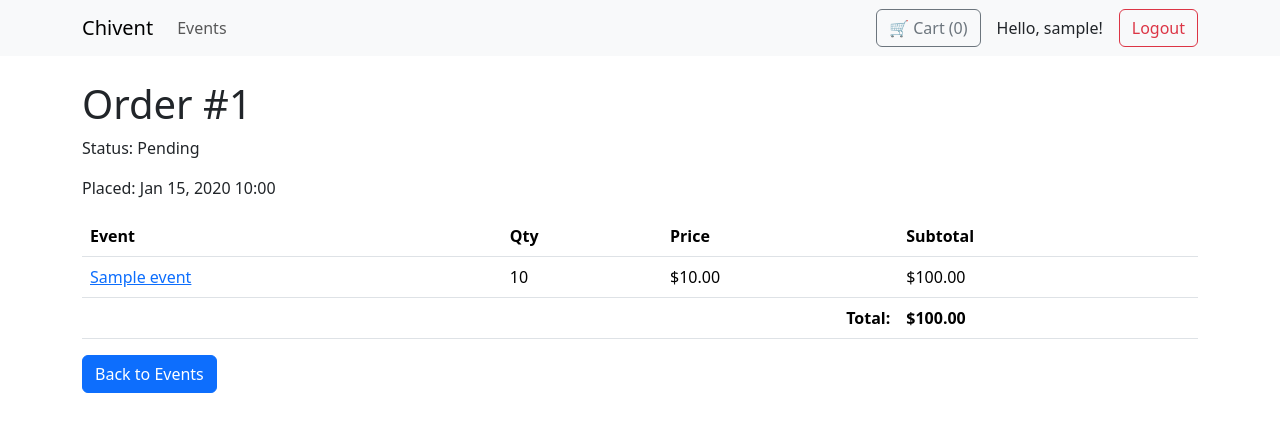
After one commit to sherlockzhang18/chivent_ticketing_dev, a Django app: page /orders/my/1/ in a window 1280 px wide. The commit adds this page. Shown: the top 432 px of the page. Run offline with Django 3.2, Linux system fonts and the light colour scheme; a user stored in the database is signed in; tables that the repository leaves empty hold one stand-in row (values such as "Sample post"); parts of the project's set-up code (start-up, migrations or seed data) failed here and were passed over.

Commit message:
added my order function

```diff
--- a/orders/models.py
+++ b/orders/models.py
@@ -35,3 +35,7 @@ class OrderItem(models.Model):
 
     def __str__(self):
         return f"{self.quantity}× {self.event.title}"
+
+    @property
+    def line_total(self):
+        return self.quantity * self.event.price
--- /dev/null
+++ b/orders/templates/orders/order_detail.html
@@ -0,0 +1,42 @@
+{% extends "base.html" %}
+{% block title %}Order #{{ order.id }}{% endblock %}
+{% block content %}
+  <h1>Order #{{ order.id }}</h1>
+  <p>Status: {{ order.get_status_display }}</p>
+  <p>Placed: {{ order.created_at|date:"M j, Y H:i" }}</p>
+
+  <table class="table">
+    <thead>
+      <tr>
+        <th>Event</th>
+        <th>Qty</th>
+        <th>Price</th>
+        <th>Subtotal</th>
+      </tr>
+    </thead>
+    <tbody>
+      {% for item in order.items.all %}
+        <tr>
+          <td>
+            <a href="{% url 'events:detail' item.event.id %}">
+              {{ item.event.title }}
+            </a>
+          </td>
+          <td>{{ item.quantity }}</td>
+          <td>${{ item.event.price }}</td>
+          <td>${{ item.line_total }}</td>
+        </tr>
+      {% endfor %}
+    </tbody>
+    <tfoot>
+      <tr>
+        <th colspan="3" class="text-end">Total:</th>
+        <th>${{ total }}</th>
+      </tr>
+    </tfoot>
+  </table>
+
+  <a href="{% url 'events:catalog' %}" class="btn btn-primary">
+    Back to Events
+  </a>
+{% endblock %}
--- a/orders/urls.py
+++ b/orders/urls.py
@@ -1,9 +1,11 @@
 from django.urls import path
-from .views import checkout_view, payment_view
+from .views import checkout_view, payment_view, my_orders, my_order_detail
 
 app_name = "orders"
 
 urlpatterns = [
     path("checkout/", checkout_view, name="checkout"),
     path("payment/<int:order_id>/", payment_view, name="payment"),
+    path("my/", my_orders, name="my_orders"),
+    path("my/<int:order_id>/", my_order_detail, name="my_order_detail"),
 ]
--- a/orders/views.py
+++ b/orders/views.py
@@ -59,3 +59,19 @@ def payment_view(request, order_id):
         return render(request, "orders/payment_success.html", {"order": order})
 
     return render(request, "orders/payment.html", {"order": order, "total": total})
+
+from django.contrib.auth.decorators import login_required
+
+@login_required
+def my_orders(request):
+    orders = request.user.orders.all().order_by("-created_at")
+    return render(request, "orders/order_list.html", {"orders": orders})
+
+@login_required
+def my_order_detail(request, order_id):
+    order = get_object_or_404(Order, pk=order_id, user=request.user)
+    total = sum(item.line_total for item in order.items.all())
+    return render(request, "orders/order_detail.html", {
+        "order": order,
+        "total": total,
+    })
```
Also changed, not shown: events/templates/events/catalog.html (+7 -1 lines), orders/admin.py (+32 -8 lines), orders/templates/orders/order_list.html (added, +17 -0 lines).
